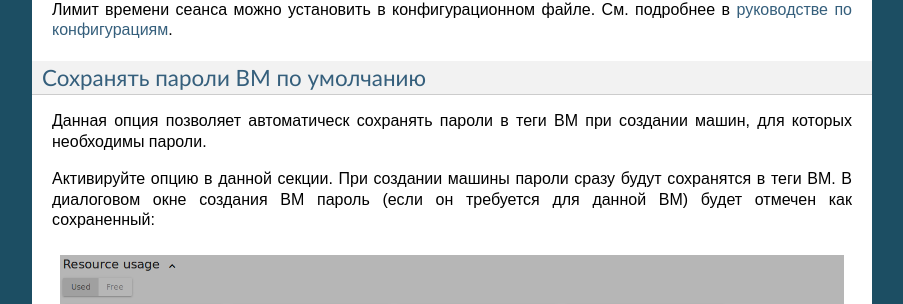
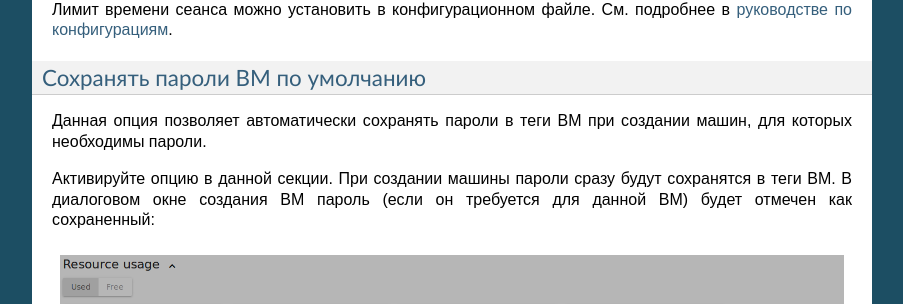
Before and after one commit to MaslovaEV/RU_CloudStack-UI, a Sphinx documentation site: the page built from RUdocs/source/CSUI-Settings-RU.rst, in a window 1280 px wide and 900 px high, scrolled down 2245 px. Shown: the part 148-452 px from the top of the window, without its empty margins (198-1101 px from the left). Built offline with Sphinx 7.4.7, drawn with Linux system fonts in a browser that asks for light colours.

Commit message:
Update CSUI-Settings-RU.rst

```diff
--- a/RUdocs/source/CSUI-Settings-RU.rst
+++ b/RUdocs/source/CSUI-Settings-RU.rst
@@ -43,10 +43,11 @@
 
 Лимит времени сеанса можно установить в конфигурационном файле. См. подробнее в `руководстве по конфигурациям <https://github.com/bwsw/cloudstack-ui/blob/master/config-guide.md#session-timeout>`_.
 
+.. _Settings_VMPass:
 
 Сохранять пароли ВМ по умолчанию
 """"""""""""""""""""""""""""""""""
-Данная опция позволяет автоматическ сохранять пароли в теги ВМ при создании машин, для которых необходимы пароли.
+Данная опция позволяет автоматически сохранять пароли в теги ВМ при создании машин, для которых необходимы пароли.
 
 Активируйте опцию в данной секции. При создании машины пароли сразу будут сохранятся в теги ВМ. В диалоговом окне создания ВМ пароль (если он требуется для данной ВМ) будет отмечен как сохраненный:
 
```
